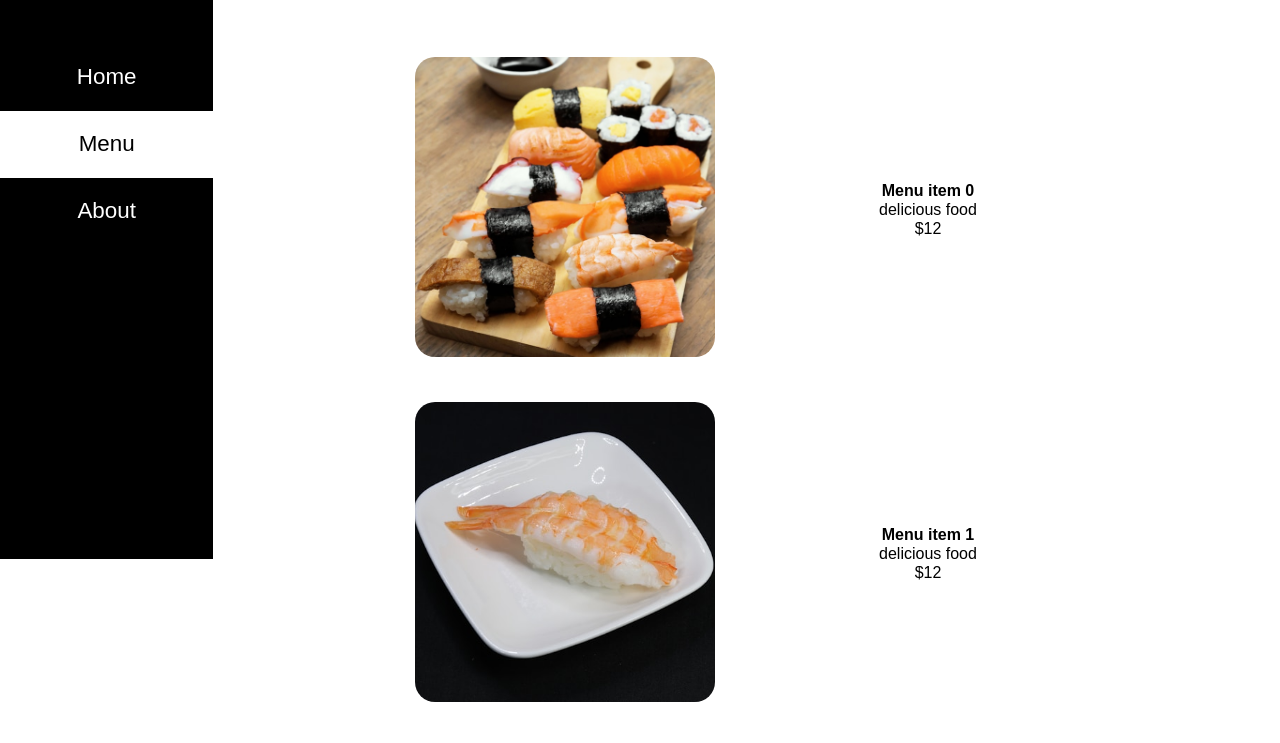
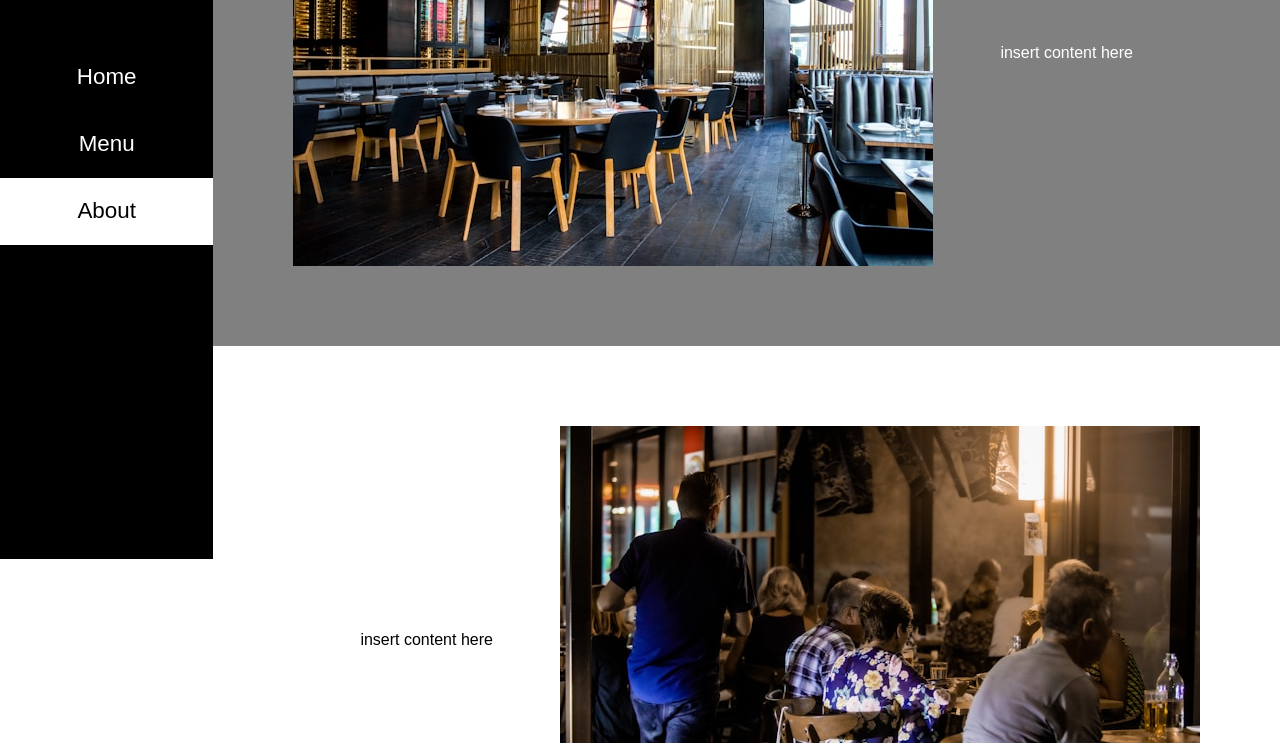
Before and after one commit to AlvinAbiliuse/restauranrtPage, a website built with webpack: page src/template.html in a window 1280 px wide. Shown: the part 241-984 px from the top of the page. Built offline with nearby package versions, Linux system fonts and the light colour scheme; files whose address does not match are found by name.

Commit message:
progress

```diff
--- a/src/about.js
+++ b/src/about.js
@@ -1,8 +1,55 @@
 import "./aboutPageStyles.css";
-
+import image1 from "./images/about1.jpg"
+import image2 from "./images/about2.jpg"
+import image3 from "./images/about3.jpg"
+import image4 from "./images/about4.jpg"
 
 function aboutPage() {
 	let mainContent = document.createElement("div");
+
+	let el = document.createElement("div");
+	el.className = "card dark";
+	let image = document.createElement("img");
+	image.setAttribute("src", image1);
+	el.appendChild(image);
+	let subEl = document.createElement("p");
+	subEl.textContent = "insert content here";
+	el.appendChild(subEl);
+	mainContent.appendChild(el);
+
+	el = document.createElement("div");
+	el.className = "card";
+	subEl = document.createElement("p");
+	subEl.textContent = "insert content here";
+	el.appendChild(subEl);
+	image = document.createElement("img");
+	image.setAttribute("src", image2);
+	el.appendChild(image);
+	mainContent.appendChild(el);
+
+	el = document.createElement("div");
+	el.className = "card dark";
+	image = document.createElement("img");
+	image.setAttribute("src", image3);
+	el.appendChild(image);
+	subEl = document.createElement("p");
+	subEl.textContent = "insert content here";
+	el.appendChild(subEl);
+	mainContent.appendChild(el);
+
+	el = document.createElement("div");
+	el.className = "card";
+	subEl = document.createElement("p");
+	subEl.textContent = "insert content here";
+	el.appendChild(subEl);
+	image = document.createElement("img");
+	image.setAttribute("src", image4);
+	el.appendChild(image);
+	mainContent.appendChild(el);
+
+
+
+
 	let footer = document.createElement("div");
   footer.className = "card dark footer";
   let text = document.createElement("p");
--- a/src/aboutPageStyles.css
+++ b/src/aboutPageStyles.css
@@ -1,8 +1,12 @@
 .card {
 	padding: 80px;
 	text-align: center;
+	display: grid;
+	grid-template-columns: 1fr 1fr;
+	justify-content: center;
+	align-items: center;
+}
 
-}
 
 #content {
 	.dark {
@@ -11,26 +15,6 @@
 	}
 }
 
-.chefImage {
-	width: 250px;
-	margin-top: 40px;
-	border-radius: 10px;
+.footer {
+	display: block;
 }
-
-.secondCard {
-	display: grid;
-	grid-template-columns: 1fr 1fr;
-	div {
-		margin: 40px;
-
-	}
-	img {
-		width: 300px;
-		height: 300px;
-		object-fit: cover;
-		border-radius: 15px;
-	}
-	img:hover {
-		transform: scale(1.05);
-	}
-}
--- a/src/index.js
+++ b/src/index.js
@@ -46,8 +46,8 @@ let updateDom = (page) => {
 
 };
 
-updateDom(menu);
-btnStyleToggle("menuBtn");
+updateDom(about);
+btnStyleToggle("aboutBtn");
 
 const logoEl = document.createElement("img");
 logoEl.setAttribute("src", logo)
```
